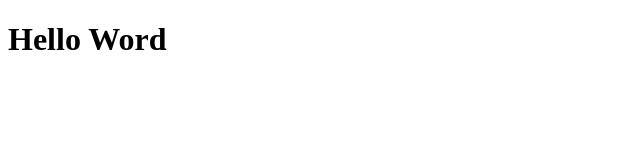
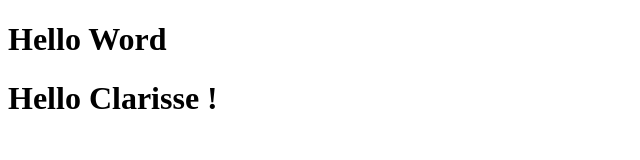
Before and after one commit to clakg/dcdev2-demogit, a plain HTML site: page index.html in a window 1280 px wide. Shown: the whole page, without its empty margins (0-640 px from the left). Drawn offline with Linux system fonts and the light colour scheme.

Commit message:
hello Clarisse

```diff
--- a/index.html
+++ b/index.html
@@ -6,5 +6,7 @@
 <body>
         <h1>Hello Word</h1>
 
+	<h1>Hello Clarisse !</h1>
+
 </body>
 </html>
```
